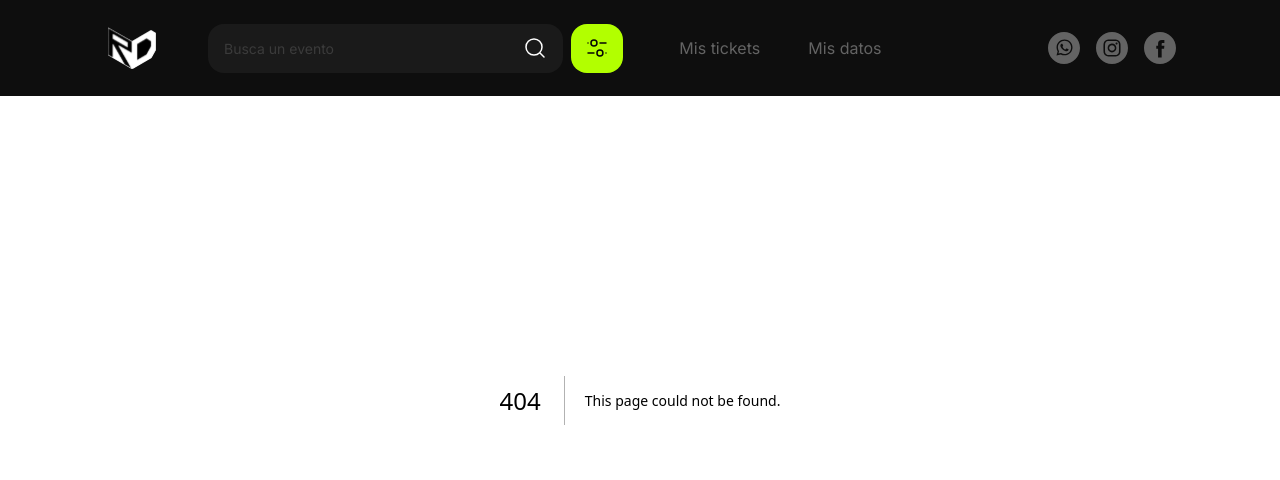
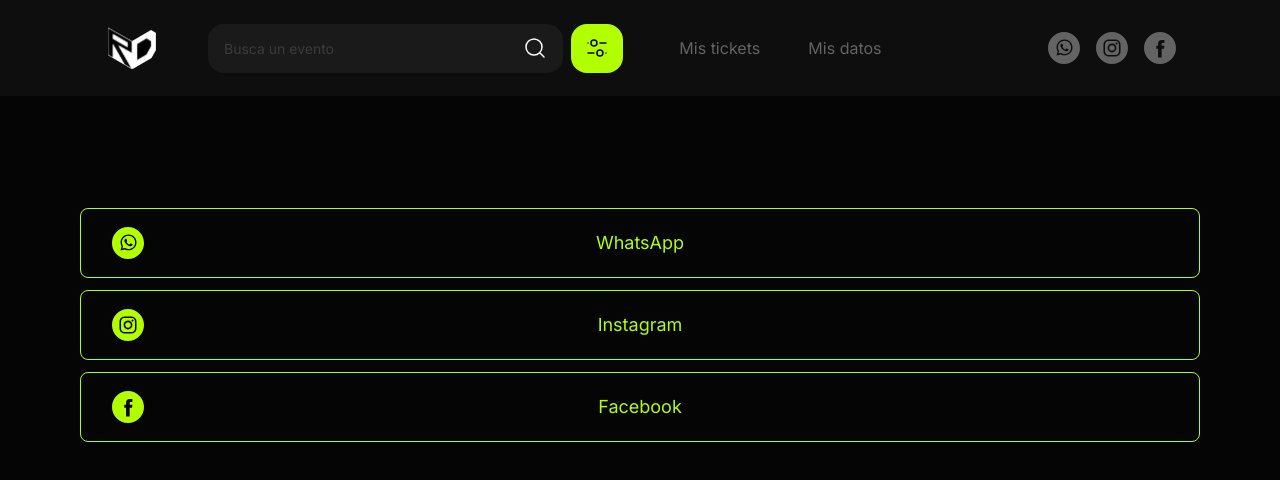
Before and after one commit to Rave-Dates/rave-dates-fe, a Next.js app: page /contact in a window 1280 px wide. Before the commit this address had no page. Shown: the top 480 px of the page. Built offline with nearby package versions, Linux system fonts and the light colour scheme.

Commit message:
Added contact view

```diff
--- /dev/null
+++ b/src/app/contact/page.tsx
@@ -0,0 +1,52 @@
+"use client";
+
+import FacebookSvg from "@/components/svg/FacebookSvg";
+import InstagramSvg from "@/components/svg/InstagramSvg";
+import WhatsappSvg from "@/components/svg/WhatsappSvg";
+
+export default function Contact() {
+  const contactItems = [
+      {
+        id: 'whatsapp',
+        href: "https://api.whatsapp.com/",
+        label: 'WhatsApp',
+        icon: <WhatsappSvg className='w-8 h-8' />,
+      },
+      {
+        id: 'instagram',
+        href: "https://www.instagram.com",
+        label: 'Instagram',
+        icon: <InstagramSvg className='w-8 h-8' />,
+      },
+      {
+        id: 'facebook',
+        href: "https://www.facebook.com",
+        label: 'Facebook',
+        icon: <FacebookSvg className='w-8 h-8' />,
+      }
+    ]
+
+
+  return (
+    <div className="bg-primary-black pt-20 sm:pt-52 gap-y-3 flex flex-col w-full items-center justify-start text-primary min-h-screen p-4 sm:p-20">
+      {contactItems?.map((item) => {
+          return (
+            <a
+              target="_blank"
+              rel="noopener noreferrer"
+              key={item.id}
+              href={item.href}
+              className="flex w-full border border-primary gap-x-10 items-center justify-center px-3 py-5 rounded-lg transition-all duration-200 active:opacity-60 hover:text-primary-white"
+            >
+              <i className="absolute left-10 sm:left-28">
+                {item.icon}
+              </i>
+              <span className="text-lg">
+                {item.label}
+              </span>
+            </a>
+          );
+        })}
+    </div>
+  );
+}
```
